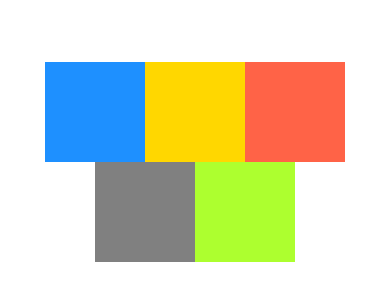
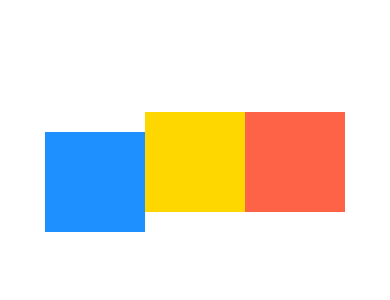
Before and after one commit to michaeldegori/done-with-it, a React Native app: screen / in a window 390 px wide. Shown: the part 260-560 px from the top of the page. Built offline with nearby package versions, Linux system fonts and the light colour scheme.

Commit message:
individually adjust height of one obj flex

```diff
--- a/App.js
+++ b/App.js
@@ -14,8 +14,6 @@ export default function App() {
         flexDirection: 'row',
         justifyContent: 'center',
         alignItems: 'center',
-        alignContent: 'center',
-        flexWrap: 'wrap',
       }}
     >
       <View
@@ -23,6 +21,7 @@ export default function App() {
           backgroundColor: 'dodgerblue',
           width: 100,
           height: 100,
+          top: 20,
         }}
       />
       <View
@@ -39,20 +38,6 @@ export default function App() {
           height: 100,
         }}
       />
-      <View
-        style={{
-          backgroundColor: 'grey',
-          width: 100,
-          height: 100,
-        }}
-      />
-      <View
-        style={{
-          backgroundColor: 'greenyellow',
-          width: 100,
-          height: 100,
-        }}
-      />
     </View>
   );
 }
```
